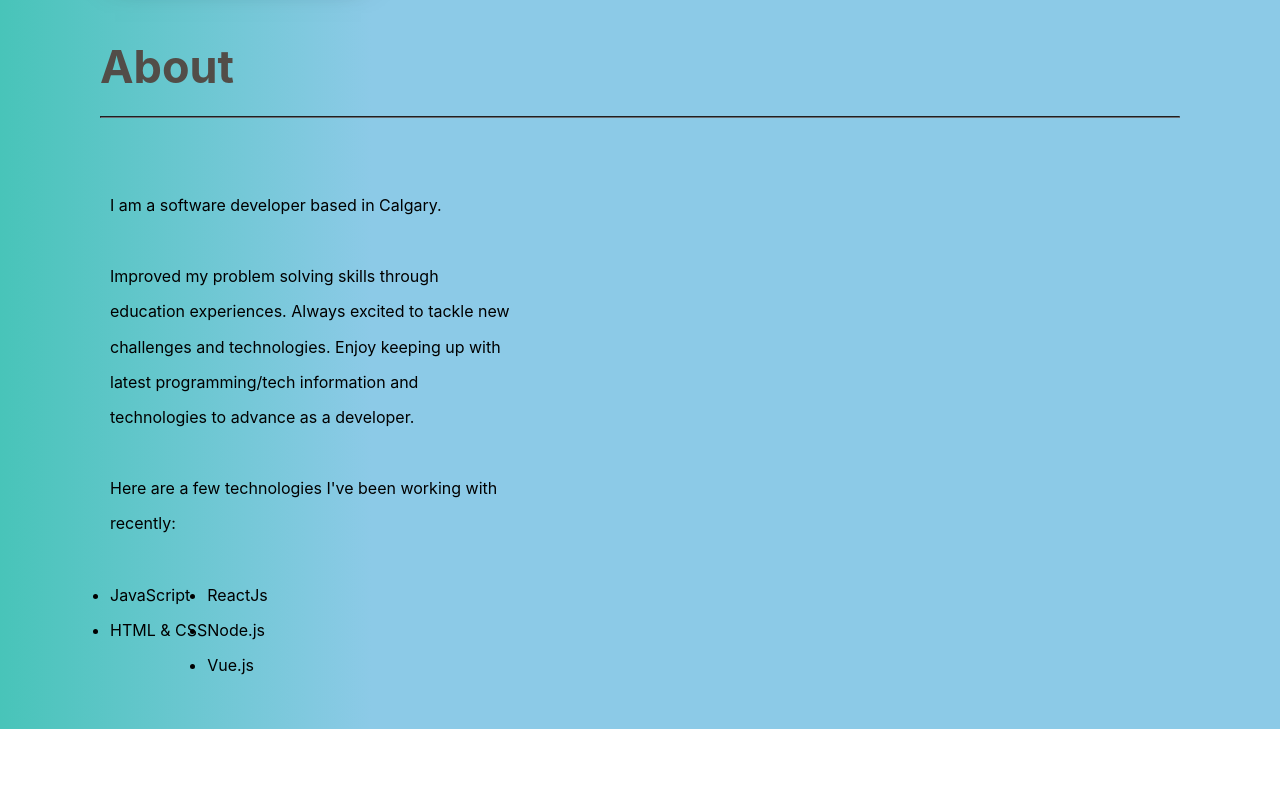
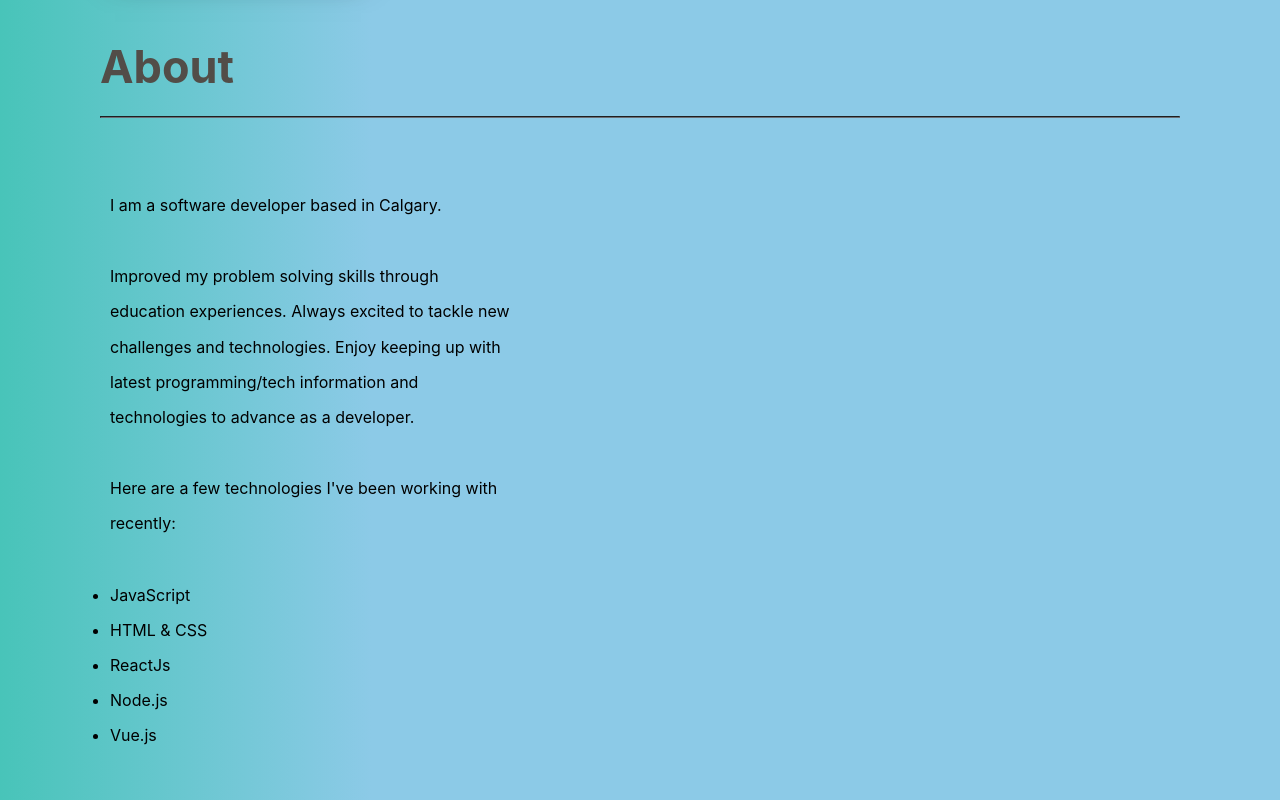
Before and after one commit to Gaganpandher52/personal-website, a React (Create React App) app in the folder client/: page / in a window 1280 px wide. Shown: the part 1181-1981 px from the top of the page. Before the commit the page ends 1910 px from the top, so only its background shows below. Built offline with nearby package versions, Linux system fonts and the light colour scheme.

Commit message:
some changes in about  section

```diff
--- a/client/src/components/about/About.js
+++ b/client/src/components/about/About.js
@@ -16,6 +16,7 @@ class About extends Component {
           <p className='about_summary'>Here are a few technologies I've been working with recently:</p>
           <ul className='about_summary'style={{'display':'flex','flex-direction': 'row'}}>
             <div>
+              <div>
               <li>JavaScript</li>
               <li>HTML & CSS</li>
               </div>
@@ -23,6 +24,7 @@ class About extends Component {
               <li>ReactJs</li>
               <li>Node.js</li>
               <li>Vue.js</li>
+              </div>
             </div>
           </ul>
         </div>
--- a/client/src/components/navbar/navbar.css
+++ b/client/src/components/navbar/navbar.css
@@ -4,8 +4,10 @@
   position: fixed;
   width: 100%;
   height: 100px;
+  top:0;
+  transition: top 0.3s;
+}
 
-}
 .main-contents{
   margin-top: 30px;
   margin-right: 20px;
```
Lines whose indentation alone changed are shown as unchanged.
